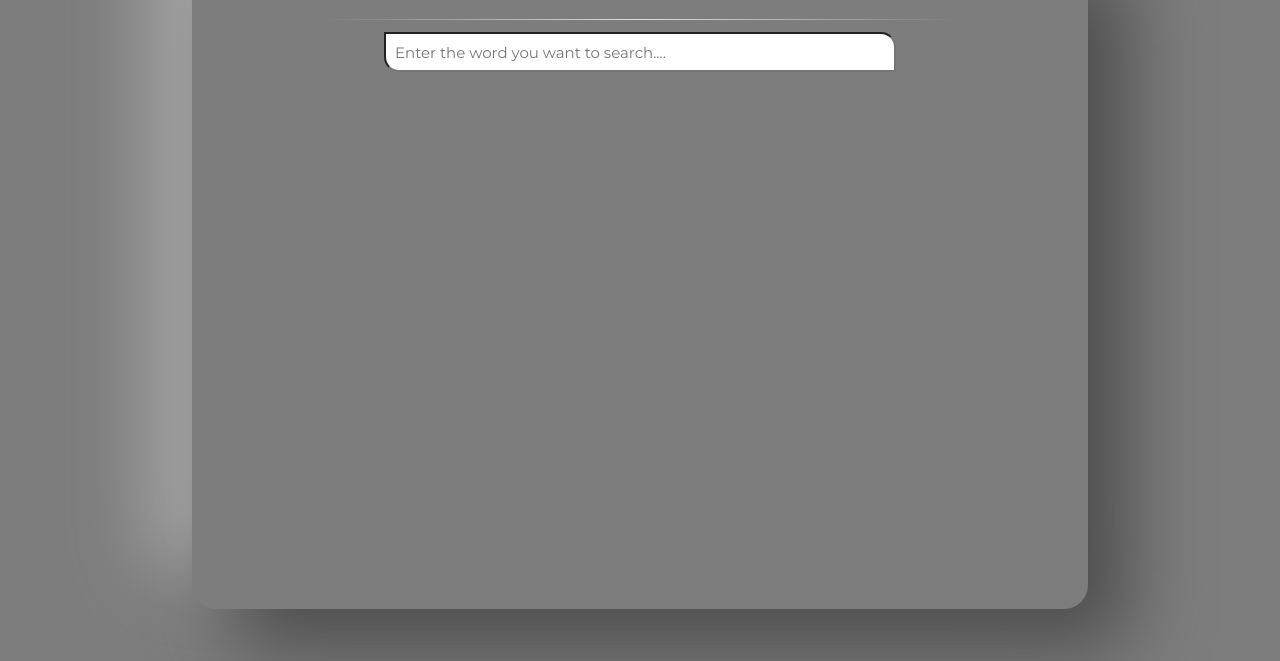
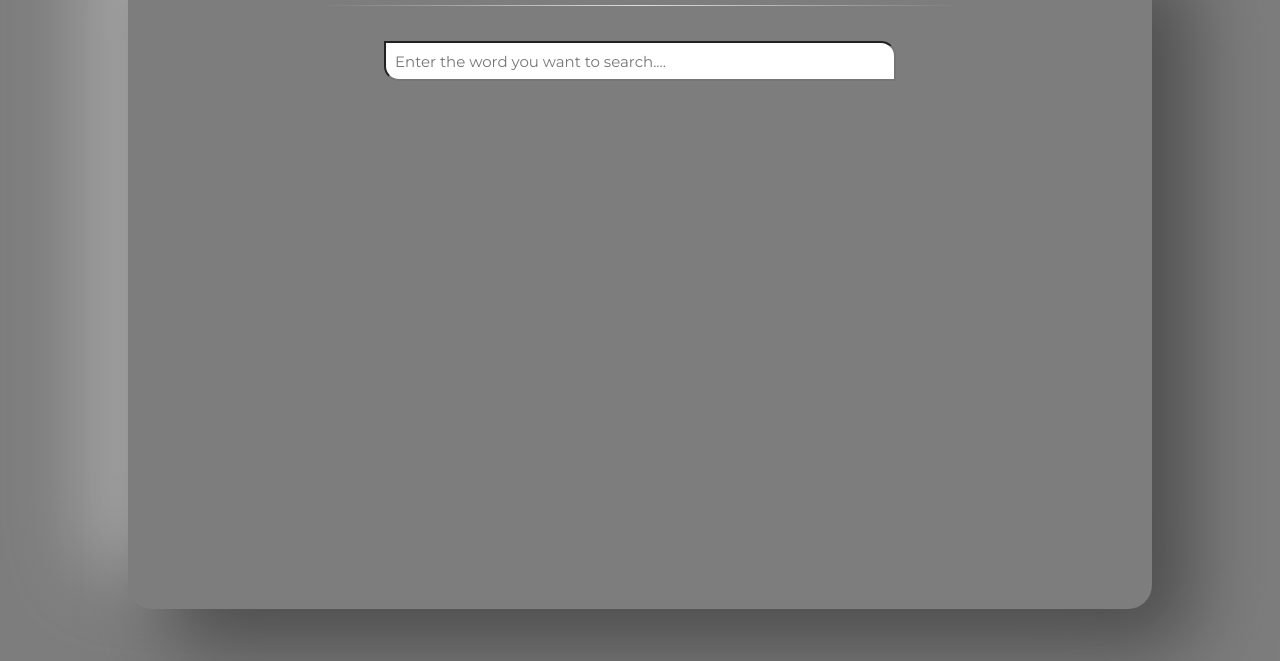
Before and after one commit to Mukulbaid63/WikiSeek, a plain HTML site: page index.html in a window 1280 px wide. Shown: the part 109-770 px from the top of the page. Drawn offline with Linux system fonts and the light colour scheme; a web font is replaced by a local one.

Commit message:
Update style.css

```diff
--- a/style.css
+++ b/style.css
@@ -17,7 +17,7 @@ body{
     align-items: center;
 
     height: 85vh;
-    width: 70vw;
+    width: 80vw;
     }
 
 .search-value{
@@ -65,7 +65,7 @@ footer{
   .app-wrap>h4{
     margin: 0px;
     padding: 0px;
-    margin-bottom: 30px;
+
     font-family: Montserrat;
     font-weight: 300;
     font-size: 15px;
@@ -74,8 +74,7 @@ footer{
         border: 0;
         width:50vw;
         height: 1px;
-        position: fixed;
-        top:15%;
+        margin-bottom: 30px;
 
         background-image: linear-gradient(to right, rgba(255, 254, 254, 0), rgba(255, 255, 255, 0.75), rgba(255, 255, 255, 0));
     }
```
